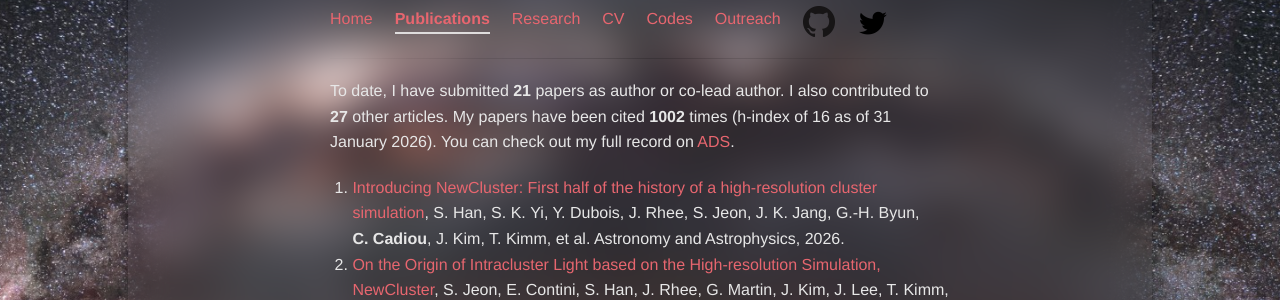
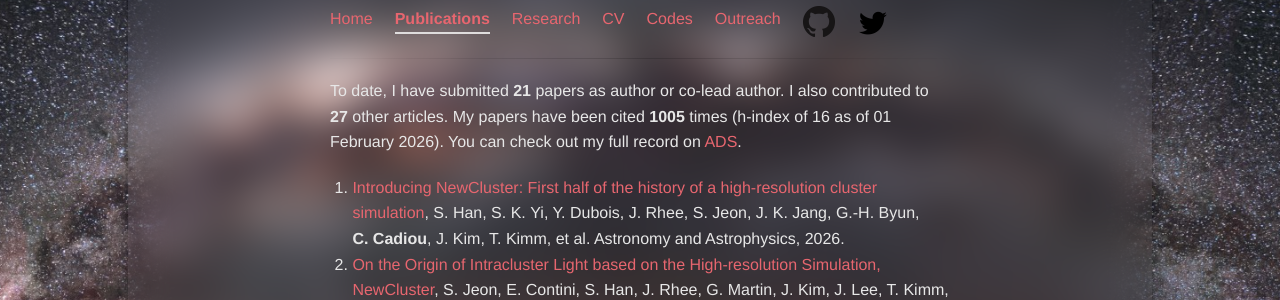
Before and after one commit to cphyc/cphyc.github.io, a Jekyll site: the page built from publications/index.html, in a window 1280 px wide and 900 px high. Shown: the part 169-469 px from the top of the window. Built offline with Jekyll 4.4.1, drawn with Linux system fonts in a browser that asks for light colours; nearby versions of some CDN libraries.

Commit message:
Update publications and CV [skip ci]
Automated update via GitHub Actions

```diff
--- a/publications/index.html
+++ b/publications/index.html
@@ -8,7 +8,7 @@ description: My Publications
 <p>
   To date, I have submitted <b>21</b> papers as author or co-lead author.
   I also contributed to <b>27</b> other articles.
-  My papers have been cited <b>1002</b> times (h-index of 16 as of 31 January 2026).
+  My papers have been cited <b>1005</b> times (h-index of 16 as of 01 February 2026).
   You can check out my full record on <a href="https://ui.adsabs.harvard.edu/search/q=((author%3A%22Cadiou%2C%20C%22))%20-bibstem%3A%22zndo%22%20collection%3Aastronomy&sort=date%20desc%2C%20bibcode%20desc&p_=0" target="_blank">ADS</a>.
 </p>
 <ol>
```
Also changed, not shown: 2 other files.
